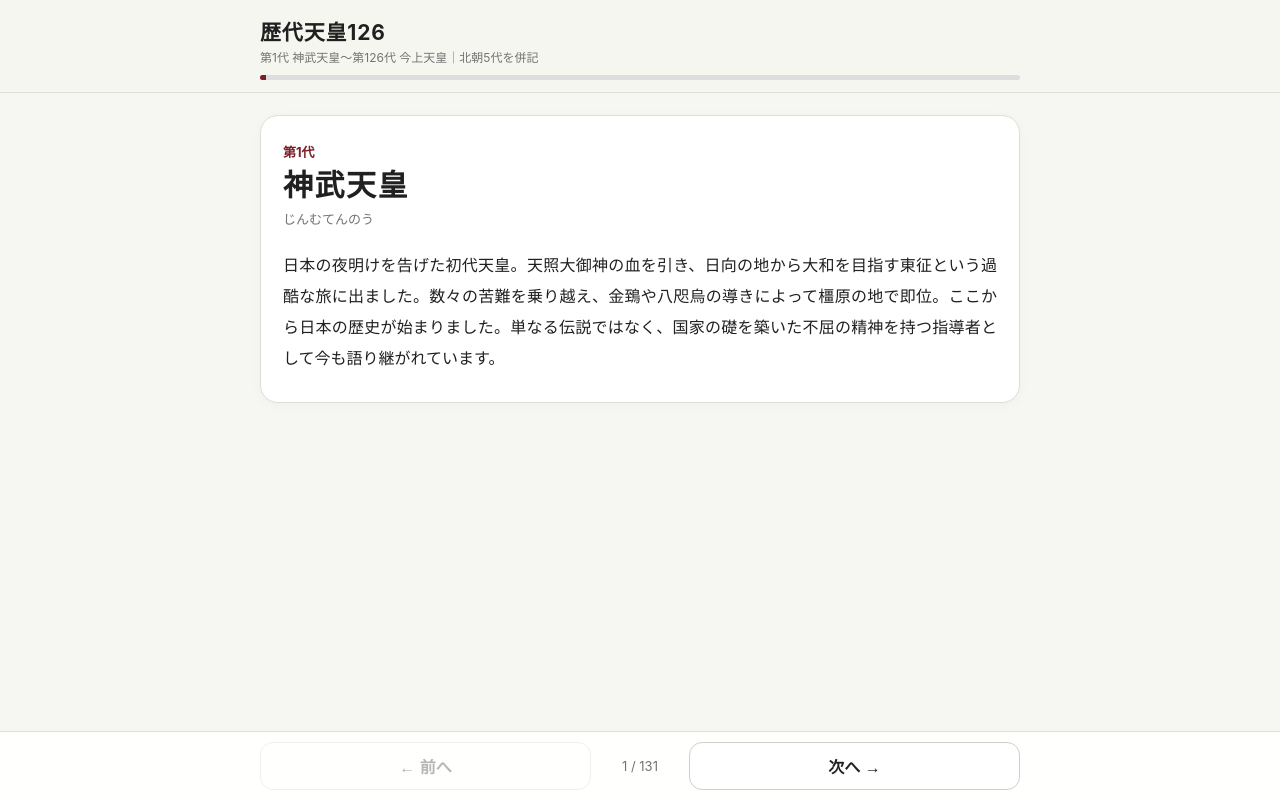
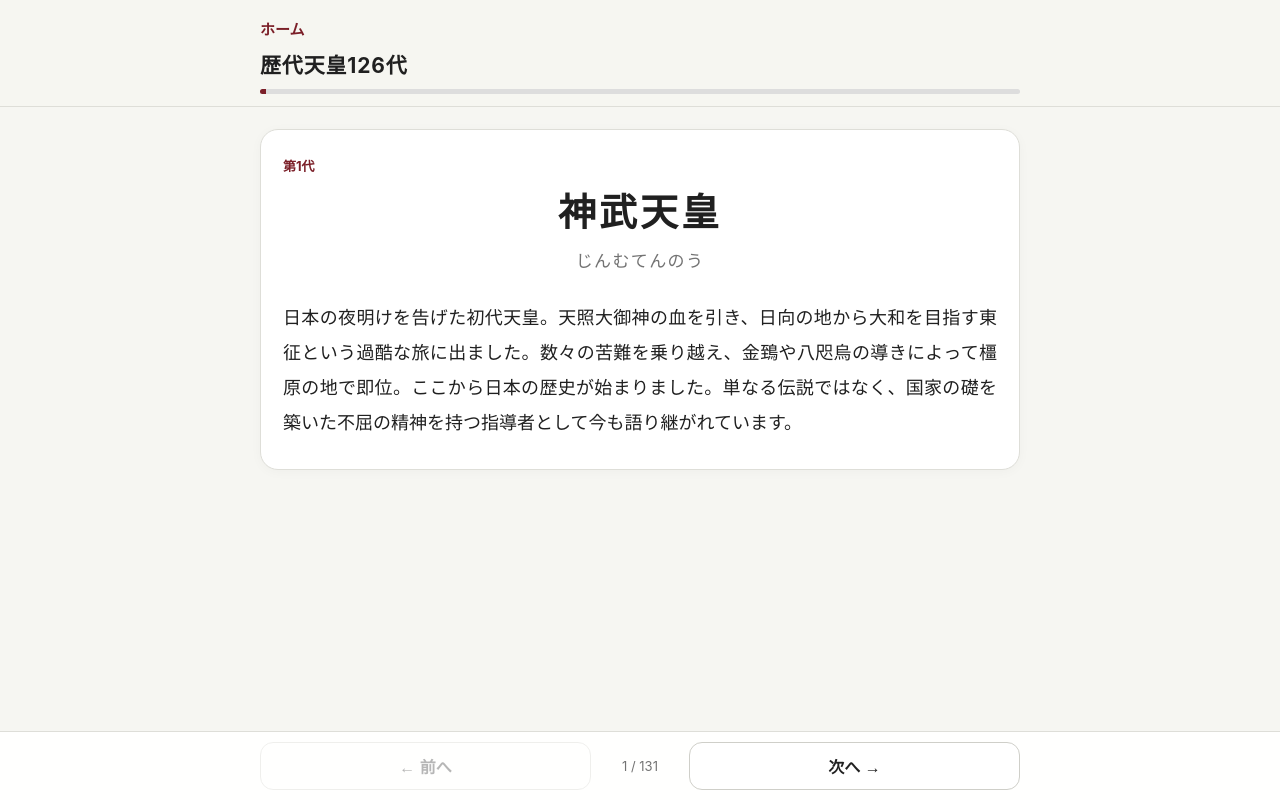
Before and after one commit to kenichikomiya/rekidai-tenno, a plain HTML site: page index.html in a window 1280 px wide. Drawn offline with Linux system fonts and the light colour scheme.

Commit message:
Add files via upload

```diff
--- a/index.html
+++ b/index.html
@@ -35,8 +35,22 @@ header {
   background:rgba(246,246,242,.96);
 }
 .header-inner { max-width:760px; margin:0 auto; }
-h1 { margin:0; font-size:21px; letter-spacing:.04em; }
-.subtitle { margin-top:2px; color:var(--sub); font-size:12px; }
+h1 { margin:8px 0 0; font-size:21px; letter-spacing:.04em; }
+.home-btn {
+  appearance:none;
+  -webkit-appearance:none;
+  border:0;
+  background:transparent;
+  color:var(--accent);
+  padding:2px 0;
+  font-size:15px;
+  font-weight:600;
+  cursor:pointer;
+  user-select:none;
+  -webkit-user-select:none;
+  -webkit-touch-callout:none;
+  touch-action:manipulation;
+}
 .progress {
   margin-top:10px; height:5px; border-radius:999px;
   background:#ddd; overflow:hidden;
@@ -61,11 +75,25 @@ main {
   box-shadow:0 2px 12px rgba(0,0,0,.03);
 }
 .number { color:var(--accent); font-size:13px; font-weight:700; }
-h2 { margin:4px 0 0; font-size:30px; letter-spacing:.05em; line-height:1.35; }
-.kana { margin-top:3px; color:var(--sub); font-size:13px; }
+h2 {
+  margin:12px 0 0;
+  font-family:"Hiragino Mincho ProN","YuMincho","Yu Mincho","Hiragino Mincho Pro",serif;
+  font-size:38px;
+  font-weight:600;
+  letter-spacing:.08em;
+  line-height:1.4;
+  text-align:center;
+}
+.kana {
+  margin-top:7px;
+  color:var(--sub);
+  font-size:17px;
+  letter-spacing:.08em;
+  text-align:center;
+}
 .description {
-  margin:22px 0 0;
-  font-size:16px;
+  margin:28px 0 0;
+  font-size:18px;
   line-height:1.95;
   text-align:justify;
 }
@@ -114,16 +142,17 @@ nav {
   header { padding-left:14px; padding-right:14px; }
   main { padding:16px 10px 18px; }
   .card { padding:22px 18px 25px; border-radius:15px; }
-  h2 { font-size:27px; }
-  .description { font-size:15.5px; line-height:1.9; }
+  h2 { font-size:34px; }
+  .kana { font-size:16px; }
+  .description { font-size:17.5px; line-height:1.9; }
 }
 </style>
 </head>
 <body>
 <header>
   <div class="header-inner">
-    <h1>歴代天皇126</h1>
-    <div class="subtitle">第1代 神武天皇〜第126代 今上天皇｜北朝5代を併記</div>
+    <button id="homeBtn" class="home-btn" type="button">ホーム</button>
+    <h1>歴代天皇126代</h1>
     <div class="progress"><div id="bar"></div></div>
   </div>
 </header>
@@ -162,6 +191,7 @@ const counterEl = document.getElementById('counter');
 const barEl = document.getElementById('bar');
 const prevBtn = document.getElementById('prev');
 const nextBtn = document.getElementById('next');
+const homeBtn = document.getElementById('homeBtn');
 
 function render() {
   const e = emperors[current];
@@ -181,8 +211,12 @@ function goNext() { if (current < total - 1) { current++; render(); } }
 
 prevBtn.addEventListener('click', goPrev);
 nextBtn.addEventListener('click', goNext);
+homeBtn.addEventListener('click', () => {
+  current = 0;
+  render();
+});
 
-[prevBtn, nextBtn].forEach(btn => {
+[prevBtn, nextBtn, homeBtn].forEach(btn => {
   btn.addEventListener('contextmenu', e => e.preventDefault());
   btn.addEventListener('selectstart', e => e.preventDefault());
   btn.addEventListener('dragstart', e => e.preventDefault());
```
